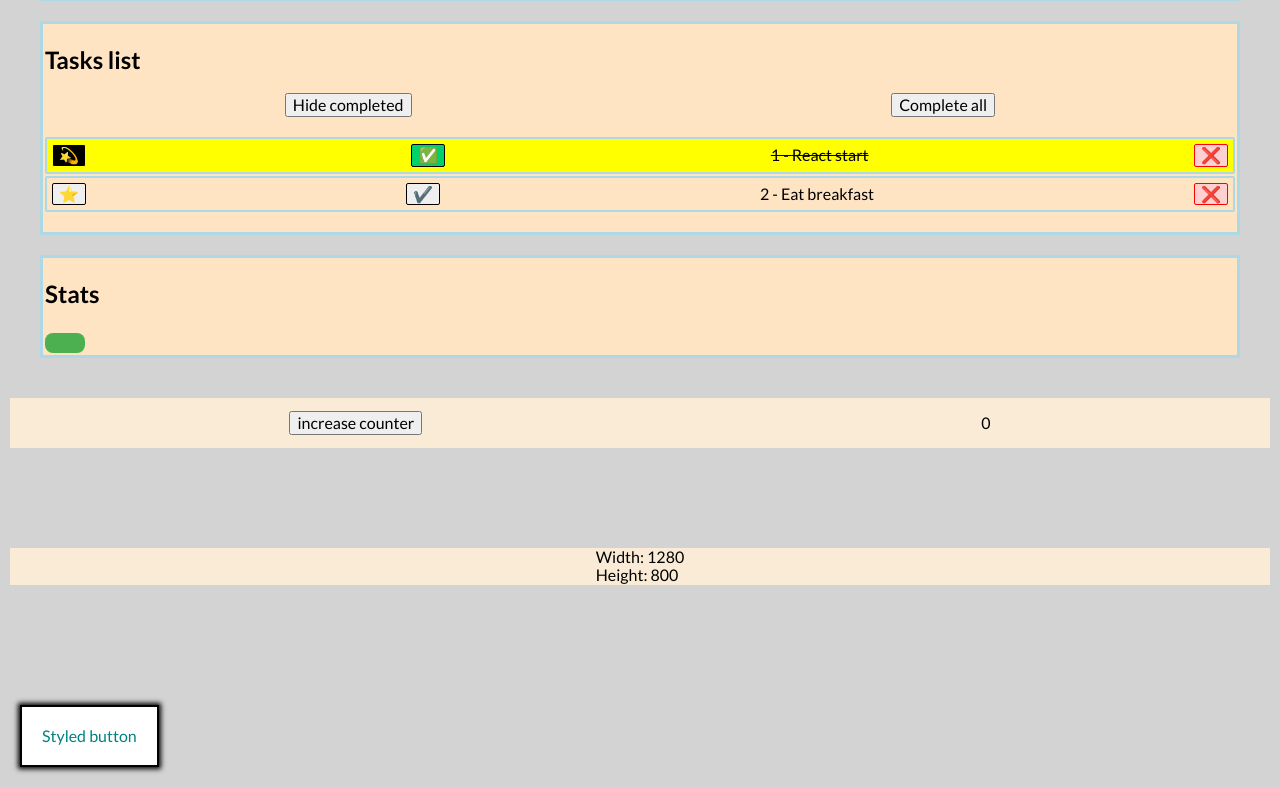
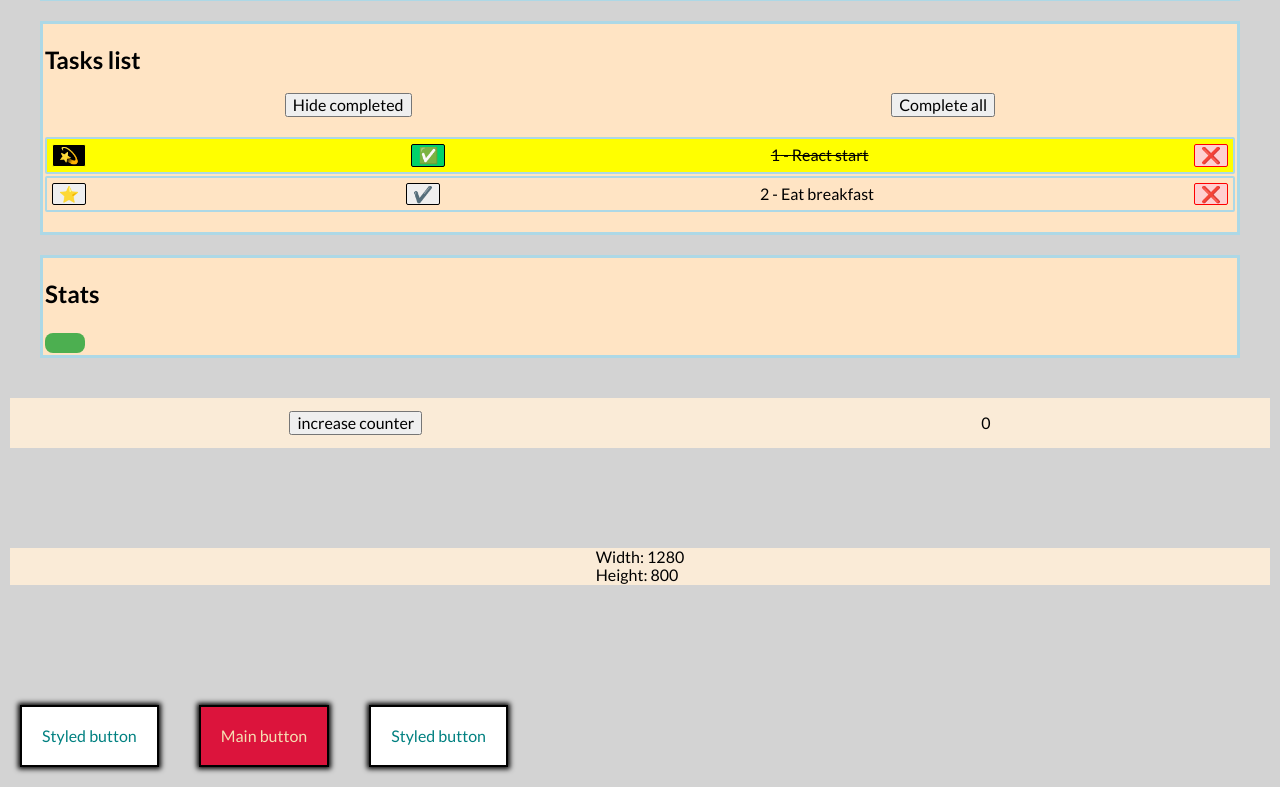
Before and after one commit to RobFyd/practice-in-react, a React (Create React App) app: page / in a window 1280 px wide. Shown: the part 641-1428 px from the top of the page. Built offline with nearby package versions, Linux system fonts and the light colour scheme.

Commit message:
styled-components exercises continued

```diff
--- a/src/App.js
+++ b/src/App.js
@@ -8,18 +8,25 @@ import "./style.css";
 import { hello as goodMorning, name } from "./utilis/hello";
 import { useState, useEffect, useRef } from "react";
 import { useLocalStorageState } from "./useLocalStorageState";
-import styled from "styled-components";
+import styled, { css } from "styled-components";
 
+///////////////////styled-component//////////////////////////////////////////////////
 
-
-const Button = styled.button` // styled-component
+const Button = styled.button`
   border: 2px solid black;
   padding: 20px;
   margin: 20px;
-  background-color: #FFFFFF;
+  background-color: #ffffff;
   box-shadow: 0 0 5px 2px black;
   color: teal;
   cursor: pointer;
+
+  ${({ primary }) =>
+    primary &&
+    css`
+      background-color: crimson;
+      color: wheat;
+    `}
 `;
 
 ////////////////////////////////////////////////////////////////////////////////////
@@ -274,13 +281,18 @@ function App() {
       </div>
 
       <div className="div_dimensions">
-          Width: {dimensions.width}<br />
-          Height: {dimensions.height}
+        Width: {dimensions.width}
+        <br />
+        Height: {dimensions.height}
       </div>
 
       {/* ////////////////////////////////////////////////////////////////////////// */}
 
-      <Button>Styled button</Button>
+      <>
+        <Button>Styled button</Button>
+        <Button primary>Main button</Button>
+        <Button>Styled button</Button>
+      </>
     </>
   );
 }
```
